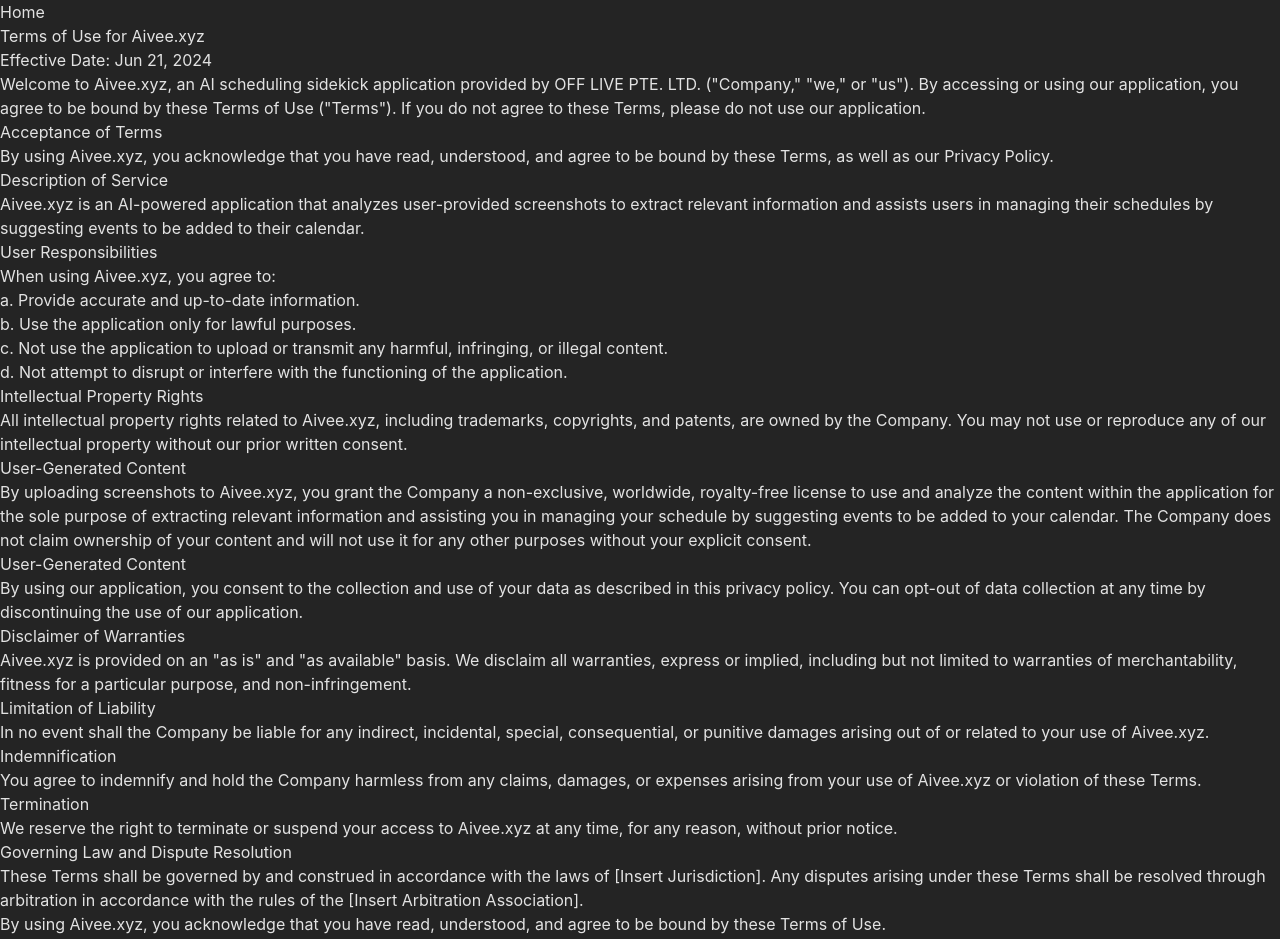
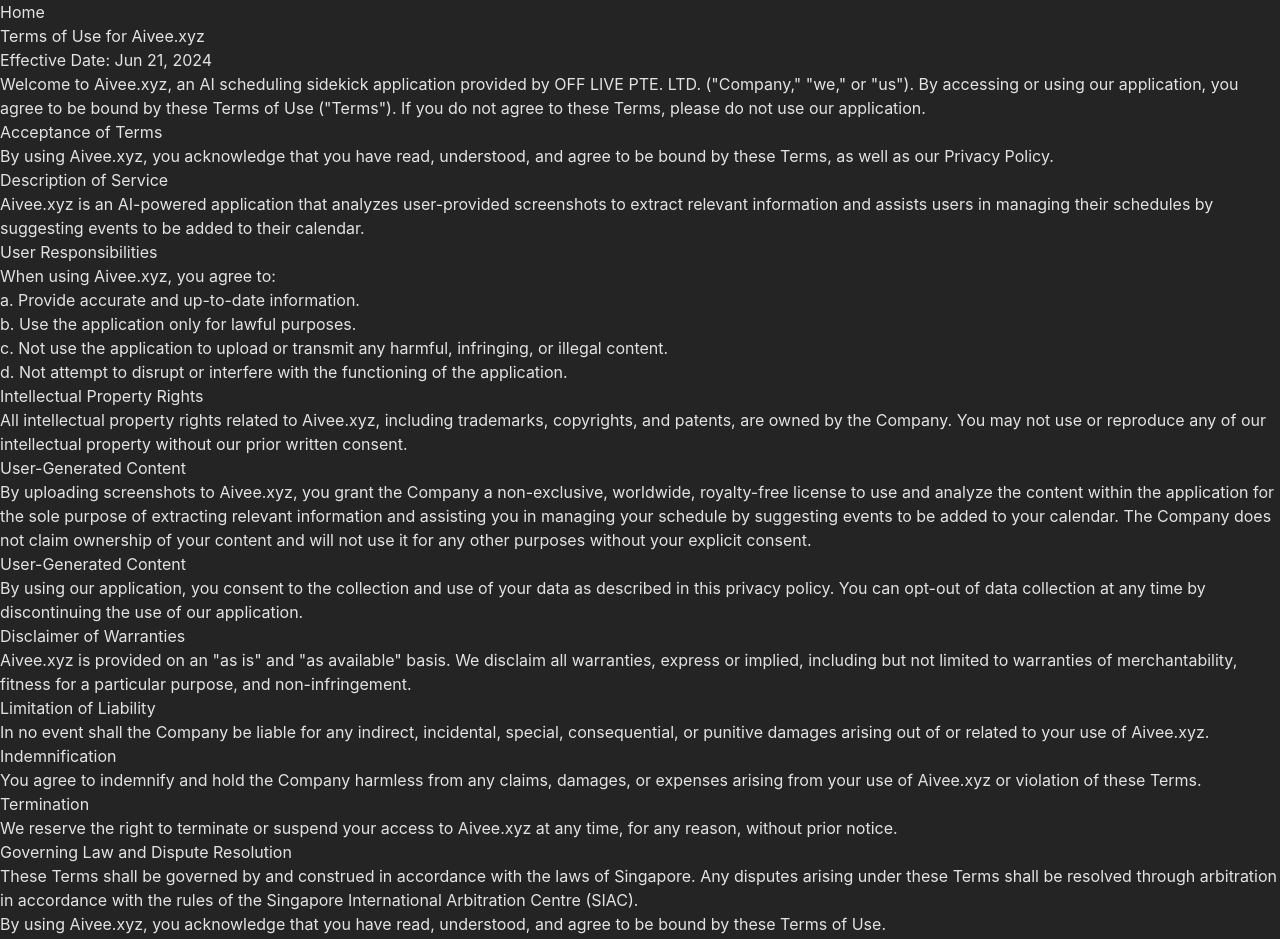
Before and after one commit to Off-Live/aivee-homepage, a React (Vite) app: page /terms-of-use in a window 1280 px wide. Shown: the top 939 px of the page. Built offline with nearby package versions, Linux system fonts and the light colour scheme.

Commit message:
update link for toe

```diff
--- a/src/pages/Terms.tsx
+++ b/src/pages/Terms.tsx
@@ -101,7 +101,7 @@
                   <p className="mt-5 text-base font-medium max-md:max-w-full max-md:text-base">
                   Governing Law and Dispute Resolution
                     <p>
-                    These Terms shall be governed by and construed in accordance with the laws of [Insert Jurisdiction]. Any disputes arising under these Terms shall be resolved through arbitration in accordance with the rules of the [Insert Arbitration Association].
+                    These Terms shall be governed by and construed in accordance with the laws of Singapore. Any disputes arising under these Terms shall be resolved through arbitration in accordance with the rules of the Singapore International Arbitration Centre (SIAC).
                     </p>
                   </p>
 
```
